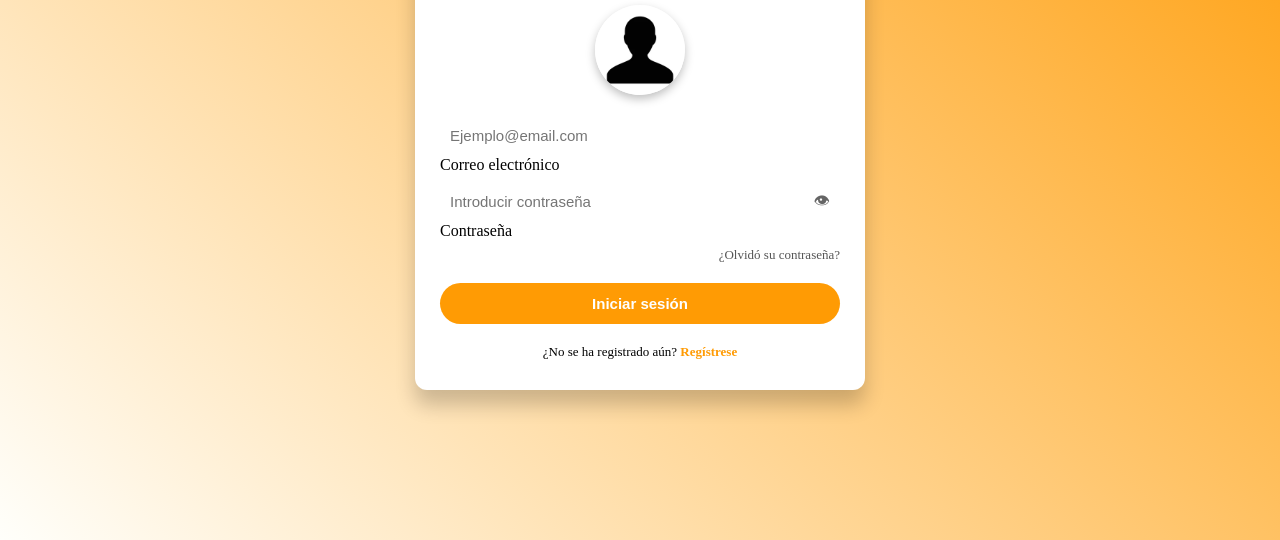
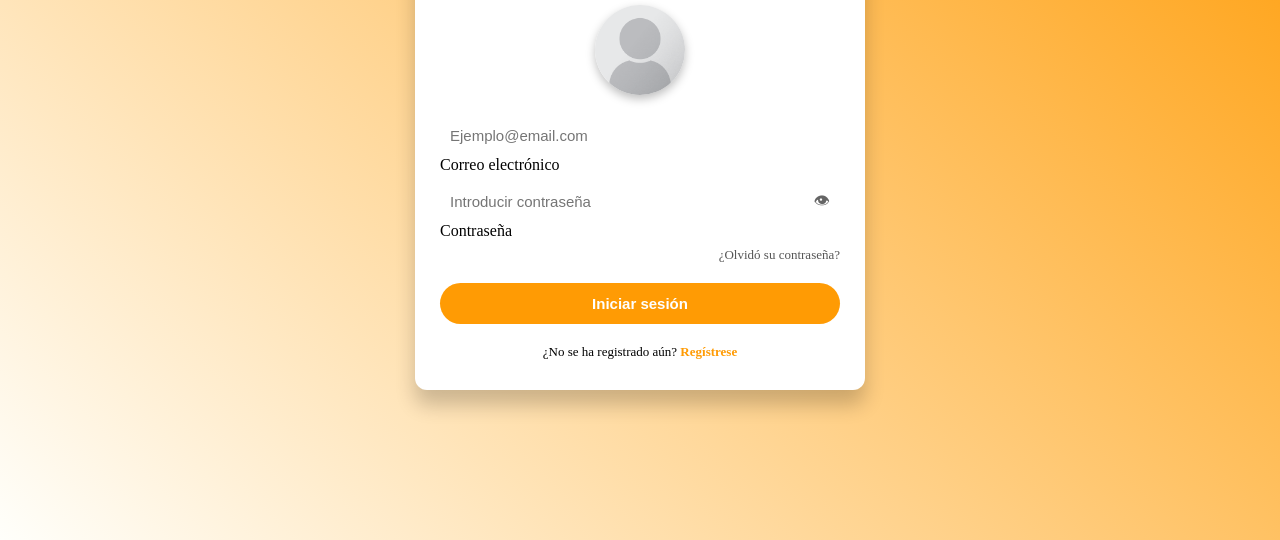
Before and after one commit to KarolAtias/Loginasignacion, a plain HTML site: page Main/login.html in a window 1280 px wide. Shown: the part 260-800 px from the top of the page. Drawn offline with Linux system fonts and the light colour scheme.

Commit message:
Cambio de imagen

```diff
--- a/Main/login.html
+++ b/Main/login.html
@@ -10,7 +10,7 @@
     <div class="formulario">
         <h1>Bienvenido, Usuario</h1>
 
-        <img src="Headshot Login.webp" alt="pfp"
+        <img src="headshot-placeholder.png" alt="pfp"
 
         <form method="post">
 
```
Also changed, not shown: Main/Headshot Login.webp (deleted), Main/headshot-placeholder.png (added).
